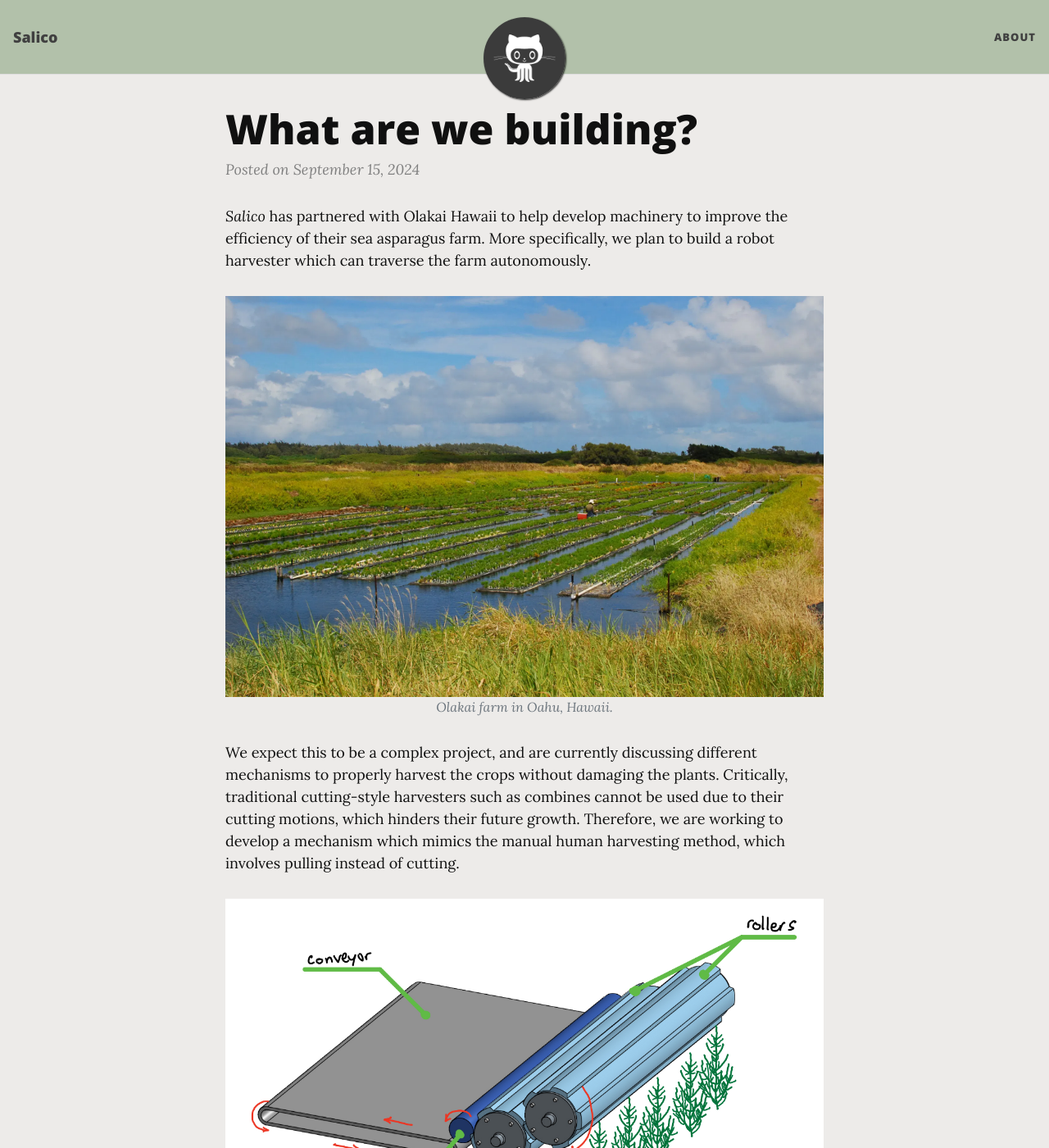
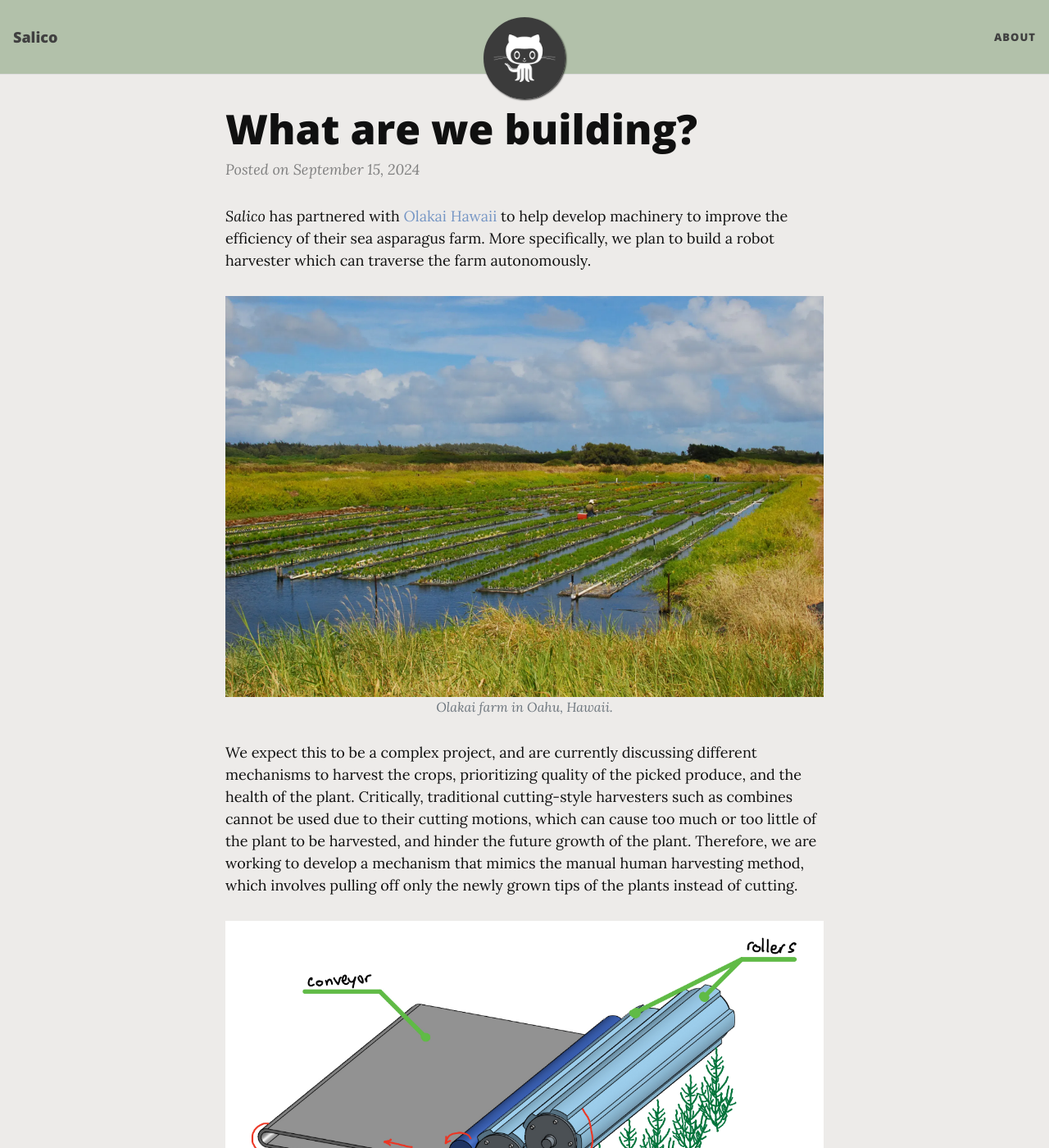
Before and after one commit to salico-uw/salico-uw.github.io, a Jekyll site: the page built from _posts/2024-09-15-intro.md, in a window 1280 px wide and 1400 px high. Shown: the whole window at 82% size. Built offline with Jekyll 4.4.1, drawn with Linux system fonts in a browser that asks for light colours; some of the changed text lies outside the part shown.

Commit message:
Update text content

```diff
--- a/_posts/2024-09-15-intro.md
+++ b/_posts/2024-09-15-intro.md
@@ -3,15 +3,15 @@
 title: What are we building?
 ---
 
-*Salico* has partnered with Olakai Hawaii to help develop machinery to improve the efficiency of their sea asparagus farm.
+*Salico* has partnered with [Olakai Hawaii](https://olakai-hawaii.com/) to help develop machinery to improve the efficiency of their sea asparagus farm.
 More specifically, we plan to build a robot harvester which can traverse the farm autonomously.
 
 ![Asparagus](/assets/img/farm.webp)
 *Olakai farm in Oahu, Hawaii.*
 
-We expect this to be a complex project, and are currently discussing different mechanisms to properly harvest the crops without damaging the plants.
-Critically, traditional cutting-style harvesters such as combines cannot be used due to their cutting motions, which hinders their future growth.
-Therefore, we are working to develop a mechanism which mimics the manual human harvesting method, which involves pulling instead of cutting.
+We expect this to be a complex project, and are currently discussing different mechanisms to harvest the crops, prioritizing quality of the picked produce, and the health of the plant.
+Critically, traditional cutting-style harvesters such as combines cannot be used due to their cutting motions, which can cause too much or too little of the plant to be harvested, and hinder the future growth of the plant.
+Therefore, we are working to develop a mechanism that mimics the manual human harvesting method, which involves pulling off only the newly grown tips of the plants instead of cutting.
 
 ![Harvester](/assets/img/harvester.png)
-*One of the potential harvesting mechanisms under dicussion.*
+*One of the potential harvesting mechanisms under discussion.*
```
Also changed, not shown: about.md (+2 -2 lines).
